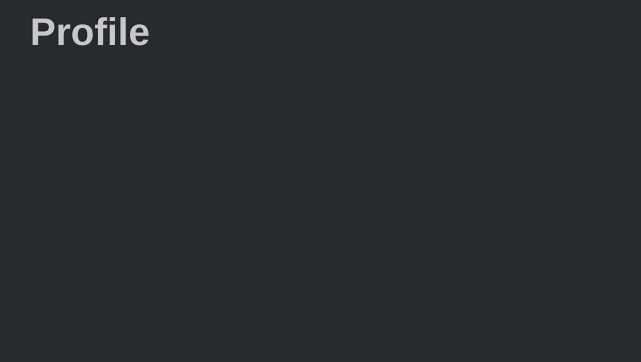
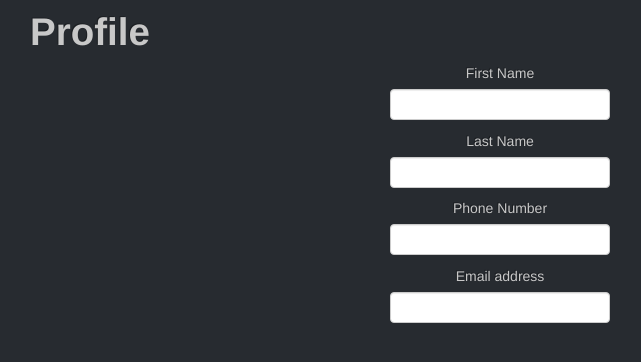
Before and after one commit to vladzapodeanu/wBooker, a website: page app/templates/profile.html in a window 1280 px wide. Shown: the whole page, without its empty margins (140-781 px from the left). Drawn offline with nearby package versions, Linux system fonts and the light colour scheme.

Commit message:
finish for today

```diff
--- a/app/templates/profile.html
+++ b/app/templates/profile.html
@@ -13,9 +13,31 @@
                 <div style="display: flex">
                     <h1>Profile</h1>
                 </div>
+                <div>
+                    <form class="form-register" method="post" name="register" novalidate>
 
+                        <div class="input-field col s6">
+                            <label for="first-name">First Name</label>
+                            <input id="first-name" type="text" class="validate" required>
+                        </div>
+
+                        <div class="input-field col s6">
+                            <label for="last-name">Last Name</label>
+                            <input id="last-name" type="text" class="validate" required>
+                        </div>
+
+                        <div class="form-group">
+                            <label for="phone_number">Phone Number</label>
+                            <input type="password" class="form-control" id="phone_number" name="type" ng-model="phone_number" ng-maxlength='10' class="validate" required>
+                        </div>
+
+                        <div class="form-group">
+                            <label for="email">Email address</label>
+                            <input id="email" type="email" class="form-control" name="type" aria-describedby="emailHelp" class="validate" required>
+                        </div>
+                        <p class="form-group" ng-show="form-register.email.$error.email"></p>
+                    </form>
                 </div>
-            </form>
         </div>
     </div>
 </div>
--- a/package.json
+++ b/package.json
@@ -8,7 +8,7 @@
   },
   "scripts": {
     "test": "echo \"Error: no test specified\" && exit 1",
-    "start": "node scripts/web-server.js"
+    "start": "nodemon scripts/web-server.js"
   },
   "author": "Joe Eames & Jim Cooper",
   "license": "ISC",
```
Also changed, not shown: app/index.html (+3 -3 lines), scripts/web-server.js (+21 -2 lines).
